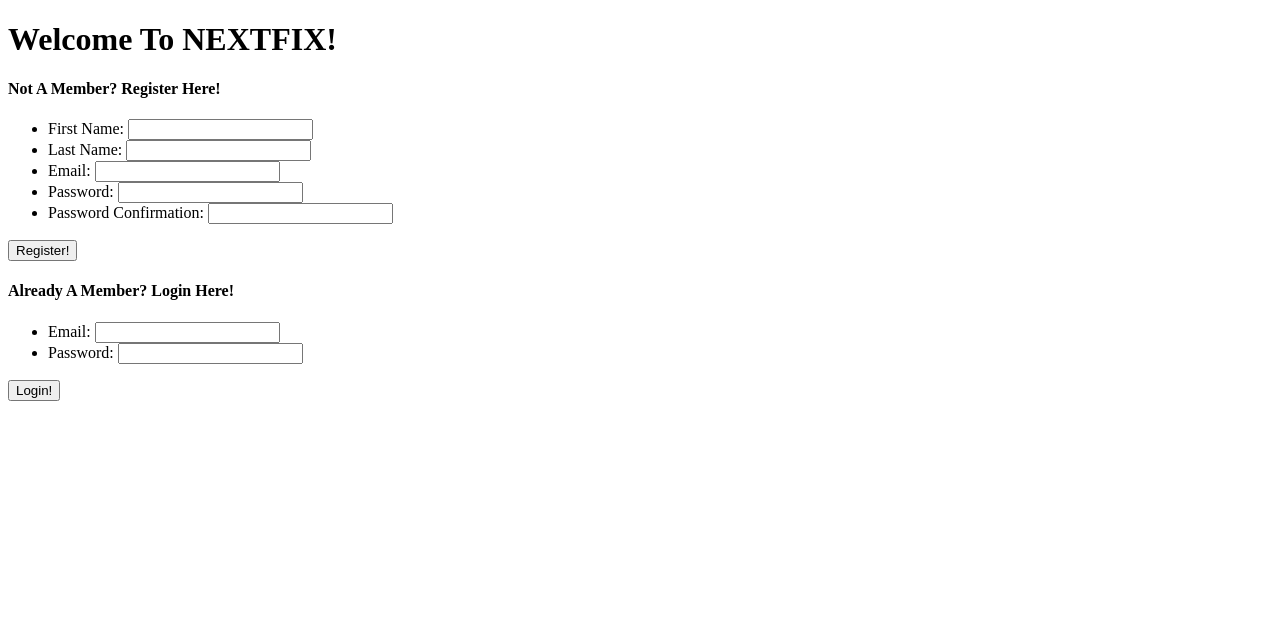
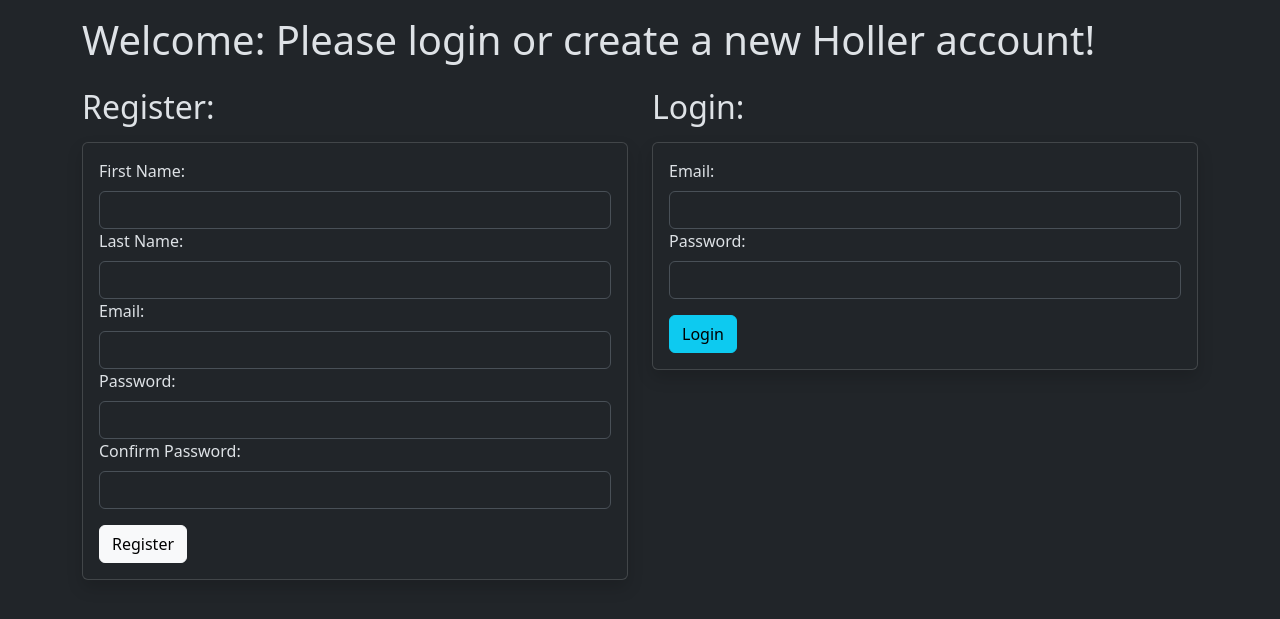
Before and after one commit to dnorton95/group_project, a Flask app: template flask_app/templates/login_registration.html in a window 1280 px wide. Shown: the top 619 px of the page. Run offline with Flask 3, Linux system fonts and the light colour scheme; the template is opened without the code that fills it, so the values that code supplies are empty.

Commit message:
Added login and register page with validation

```diff
--- a/flask_app/models/user.py
+++ b/flask_app/models/user.py
@@ -7,7 +7,7 @@ PASSWORD_REGEX = re.compile(r"^(?=.*\d)(?=.*[a-z])(?=.*[A-Z])(?=.*[a-zA-Z]).{8,}
 
 
 class User:
-    DB = "belt_exam_db"
+    DB = "group_project"
 
     def __init__(self, data):
         self.id = data["id"]
--- a/flask_app/templates/login_registration.html
+++ b/flask_app/templates/login_registration.html
@@ -3,108 +3,93 @@
 <head>
     <meta charset="UTF-8" />
     <meta name="viewport" content="width=device-width, initial-scale=1.0" />
+    <link
+    href="https://cdn.jsdelivr.net/npm/bootstrap@5.3.3/dist/css/bootstrap.min.css"
+    rel="stylesheet"
+    integrity="sha384-QWTKZyjpPEjISv5WaRU9OFeRpok6YctnYmDr5pNlyT2bRjXh0JMhjY6hW+ALEwIH"
+    crossorigin="anonymous"/>
     <title>Login/Register For Our Site</title>
 </head>
 <body>
-    <h1>Welcome To NEXTFIX!</h1>
+<main class="container">
+    <h1 class="mt-3 mb-4" >Welcome: Please login or create a new Holler account!</h1>
+    <div class="row">
+        <div class="col">
+            <h2>Register:</h2>
+            {# register errors here #}
+            <ul>
+                {% with messages = get_flashed_messages(category_filter=["register"]) %}
+                    {% if messages %}
+                        {% for message in messages %}
+                            <div class="alert alert-warning alert-dismissible fade show" role="alert">
+                                {{ message }}
+                                <button type="button" class="btn-close" data-bs-dismiss="alert" aria-label="close"></button>
+                            </div>
+                        {% endfor %}
+                    {% endif %}
+                {% endwith %}
+            </ul>
+            <div class="card shadow mb-3">
+                <div class="card-body">
+                    <form action="/users/register" method="post">
                         <div>
-      <div>
-        <div>
-          <h4>Not A Member? Register Here!</h4>
-          <form action="/users/register" method="post">
-            <ul>
-              {% with messages =
-              get_flashed_messages(category_filter=["register"]) %} {% if
-              messages %} {% for message in messages %}
-              <li>{{ message }}</li>
-              {% endfor %} {% endif %} {% endwith %}
-            </ul>
-            <ul>
-              <li>
-                <label for="first_name">First Name:</label>
-                <input
-                  type="text"
-                  name="first_name"
-                  id="first_name"
-                />
-              </li>
-              <li>
-                <label for="last_name">Last Name:</label>
-                <input
-                  type="text"
-                  name="last_name"
-                  id="last_name"
-                />
-              </li>
-              <li>
-                <label for="email">Email:</label>
-                <input
-                  type="text"
-                  name="email"
-                  id="email"
-                />
-              </li>
-              <li>
-                <label for="inputPassword5">Password:</label>
-                <input
-                  type="password"
-                  name="password"
-                  id="inputPassword5"
-
-                  aria-describedby="passwordHelpBlock"
-                />
-              </li>
-              <li>
-                <label for="inputPassword5"
-                  >Password Confirmation:</label
-                >
-                <input
-                  type="password"
-                  name="password_confirm"
-                  id="inputPassword5"
-                  aria-describedby="passwordHelpBlock"
-                />
-              </li>
-            </ul>
-            <input
-              type="submit"
-              value="Register!"
-            />
-          </form>
-        </div>
+                            <label class="form-label" for="first_name">First Name:</label>
+                            <input class="form-control" type="text" name="first_name" id="first_name">
                         </div>
                         <div>
+                            <label class="form-label" for="last_name">Last Name:</label>
+                            <input class="form-control" type="text" name="last_name" id="last_name">
+                        </div>
                         <div>
-          <h4>Already A Member? Login Here!</h4>
-          <form action="/users/login" method="post">
-            {% with messages = get_flashed_messages(category_filter=["login"])%}
-            {% if messages %} {% for message in messages %}
-            <li>{{ message }}</li>
-            {% endfor %} {% endif %} {% endwith %}
-            <ul>
-              <li>
-                <label for="email">Email:</label>
-                <input
-                  type="text"
-                  name="email"
-                  id="email"
-                />
-              </li>
-              <li>
-                <label for="inputPassword5">Password:</label>
-                <input
-                  type="password"
-                  name="password"
-                  id="inputPassword5"
-                  aria-describedby="passwordHelpBlock"
-                />
-              </li>
-            </ul>
-            <input type="submit" value="Login!" />
+                            <label class="form-label" for="email">Email:</label>
+                            <input class="form-control" type="text" name="email" id="email">
+                        </div>
+                        <div>
+                            <label class="form-label" for="password">Password:</label>
+                            <input class="form-control" type="password" name="password" id="password">
+                        </div>
+                        <div>
+                            <label class="form-label" for="confirm_password">Confirm Password:</label>
+                            <input class="form-control" type="password" name="confirm_password" id="confirm_password">
+                        </div>
+                        <button class="mt-3 btn btn-pill btn-light" type="submit">Register</button>
                     </form>
                 </div>
             </div>
         </div>
+        <div class="col">
+            <h2>Login:</h2>
+            {# login errors here #}
+            <ul>
+                {% with messages = get_flashed_messages(category_filter=["login"]) %}
+                    {% if messages %}
+                        {% for message in messages %}
+                            <div class="alert alert-warning alert-dismissible fade show" role="alert">
+                                {{ message }}
+                                <button type="button" class="btn-close" data-bs-dismiss="alert" aria-label="close"></button>
+                            </div>
+                        {% endfor %}
+                    {% endif %}
+                {% endwith %}
+            </ul>
+            <div class="card shadow mb-3">
+                <div class="card-body">
+                    <form action="/users/login" method="post">
+                        <div>
+                            <label class="form-label" for="email">Email:</label>
+                            <input class="form-control" type="text" name="email" id="email">
+                        </div>
+                        <div>
+                            <label class="form-label" for="password">Password:</label>
+                            <input class="form-control" type="password" name="password" id="password">
+                        </div>
+                        <button class="mt-3 btn btn-rounded btn-info" type="submit">Login</button>
+                    </form>
+                </div>
+            </div>
+        </div>
+    </div>
+</main>
 <script
     src="https://cdn.jsdelivr.net/npm/bootstrap@5.3.3/dist/js/bootstrap.bundle.min.js"
     integrity="sha384-YvpcrYf0tY3lHB60NNkmXc5s9fDVZLESaAA55NDzOxhy9GkcIdslK1eN7N6jIeHz"
--- a/server.py
+++ b/server.py
@@ -2,4 +2,4 @@ from flask_app import app
 from flask_app.controllers import restaurants, users, ratings
 
 if __name__ == "__main__":
-    app.run(debug=True)
+    app.run(debug=True, host="localhost", port=5001)
```
Also changed, not shown: flask_app/controllers/users.py (+20 -6 lines). Lines whose indentation alone changed are shown as unchanged.
